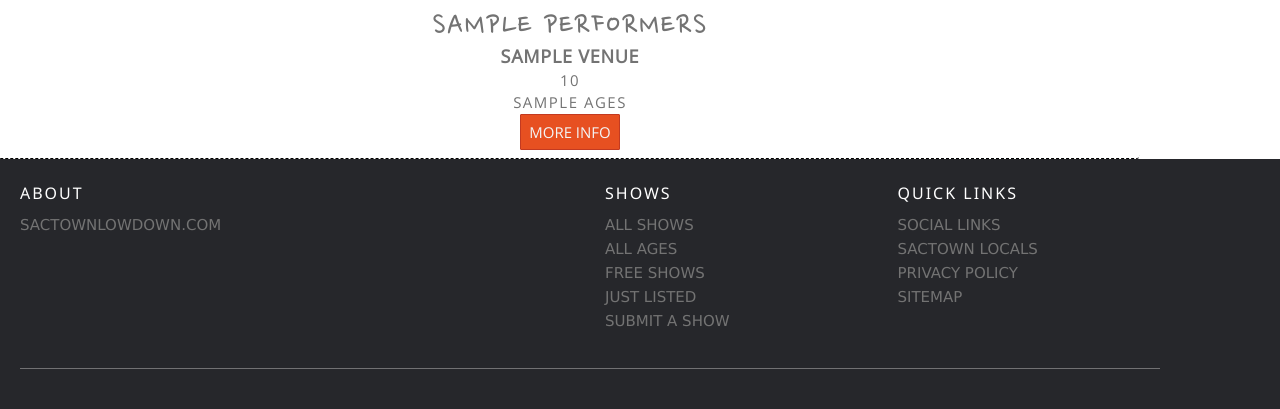
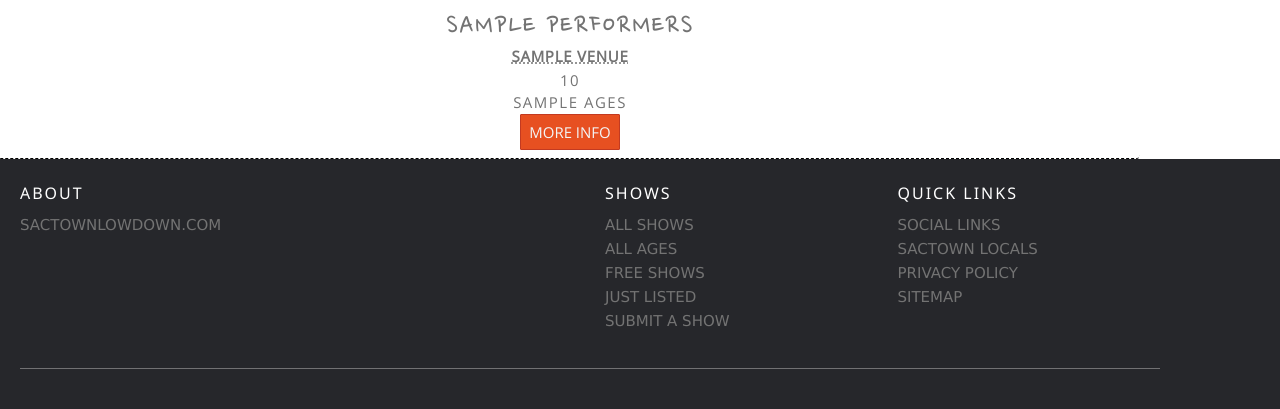
Before and after one commit to Deserlo/sacshows, a Flask app: page / in a window 1280 px wide. Shown: the part 1154-1563 px from the top of the page. Run offline with Flask 2, Linux system fonts and the light colour scheme; a database or web service that is not in the repository returns one stand-in record (values such as "Sample title"); some libraries are stand-ins or nearby versions; some web fonts are replaced.

Commit message:
added in venue links, added margins

```diff
--- a/web/static/sac.css
+++ b/web/static/sac.css
@@ -308,22 +308,32 @@ a  {
 }
 
 .performer {
-  font-family: 'Nanum Pen Script',  sans-serif;
-  font-size: 2.25rem;
+  font-family: 'Nanum Pen Script', sans-serif;
+  font-size: 2rem;
   line-height: 1.5rem;
-  margin: 0;
-  text-align: center;
+  margin-right: 2.5rem;
+  margin-left: 2.5rem;
   text-transform: uppercase;
 }
 
 .venue {
-  font-size: 1.2rem;
+  font-size: 1rem;
   font-weight: bold;
   margin-top: .5rem;
   margin-bottom: .1rem;
   text-align: center;
   letter-spacing: .05rem;
   line-height: 1.5rem;
+  /* color: #17a2b8; */
+  margin-left: 2.5rem;
+  margin-right: 2.5rem;
+}
+
+.venue a {
+
+  text-decoration: underline;
+  text-decoration-style: dotted;
+
 }
 
 .more-info {
--- a/web/templates/index.html
+++ b/web/templates/index.html
@@ -207,7 +207,7 @@ function closeNav() {
               {% endif %}
               <div class="container__grid__col2">
                 <div class="performer">{{event.performers}}</div>
-                <div class="venue">{{event.venue}}</div>
+                <div class="venue"><a href="{{event['venue calendar']}}">{{event.venue}}</a></div>
                 {% if event.price|length %}
                   <div>{{event.price}}</div>
                 {% endif %}
```
